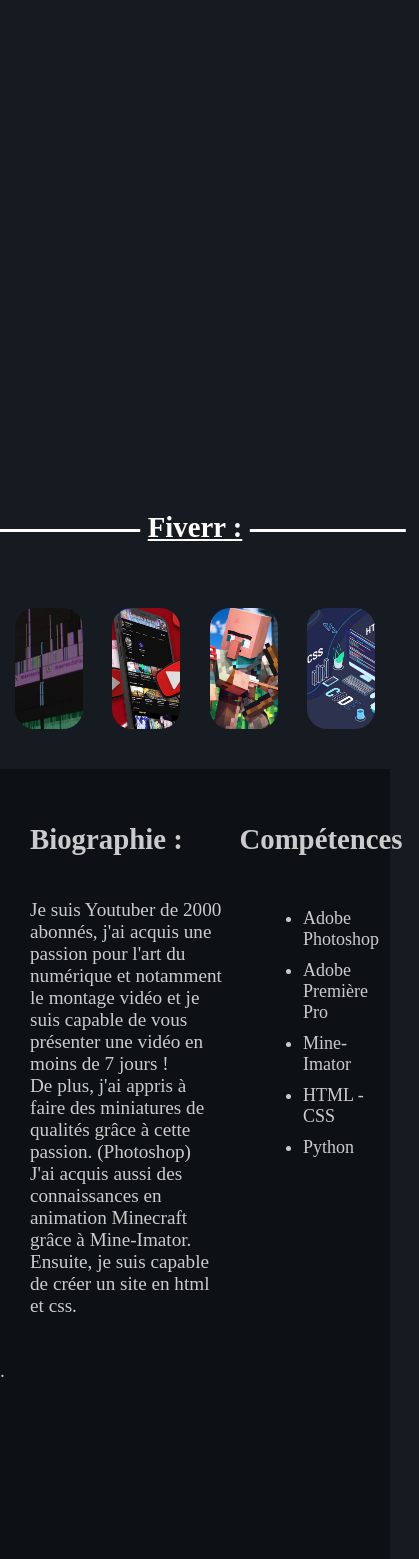
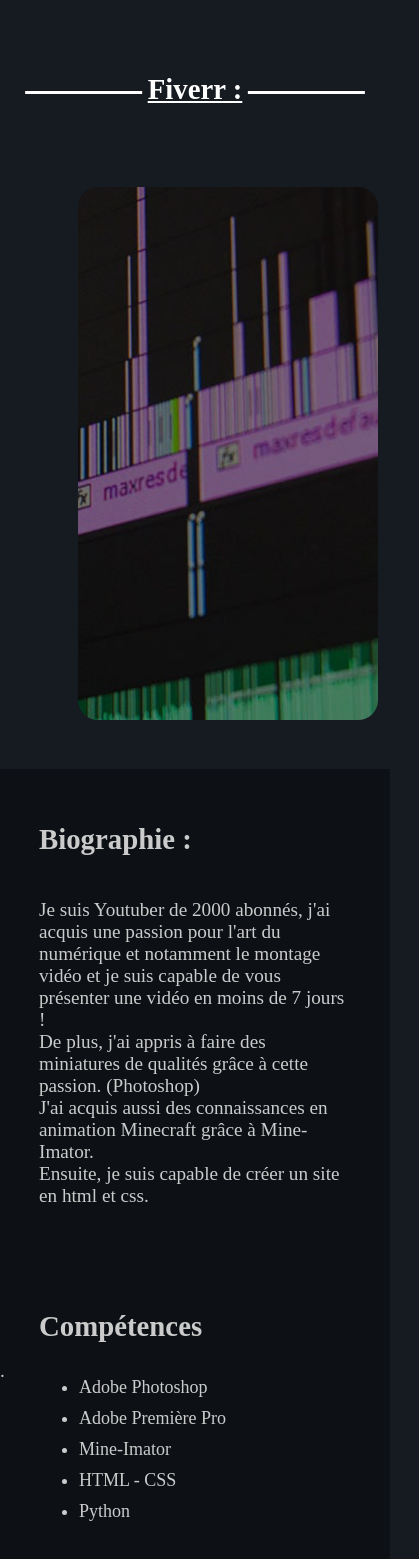
Before and after one commit to Diduck/fiverr, a plain HTML site: page index.html in a window 390 px wide. Shown: the part 75-1634 px from the top of the page, 419 px wide, since content can reach past the window. Drawn offline with Linux system fonts and the light colour scheme.

Commit message:
Almost Finish Restrive, problems with nav bar and ::before of content-h1

```diff
--- a/index.html
+++ b/index.html
@@ -5,6 +5,7 @@
     <meta http-equiv="X-UA-Compatible" content="IE=edge">
     <meta name="viewport" content="width=device-width, initial-scale=1.0">
     <link rel="stylesheet" href="sources/css/style.css">
+    <script src="sources/js/header.js"></script>
 
     <title>Diatra's Page</title>
 </head>
@@ -38,9 +39,15 @@
 
     <section id="main">
 
+        <div class="content-h1">
+
+            <h1 class="main-title">Fiverr :</h1>
+
+        </div>
+
         <div class="all-case">
 
-            <div class="1cat screen"><h2>Monteur vidéo</h2><img src="sources/img/screen1.png" alt="SCREEN1"></div>
+            <div class="1cat screen first-screen"><h2>Monteur vidéo</h2><img src="sources/img/screen1.png" alt="SCREEN1"></div>
             <div class="2cat screen"><h2>Miniature Maker</h2><img src="sources/img/screen2.png" alt="SCREEN2"></div>
             <div class="3cat screen"><h2>Animation Minecraft Maker</h2><img src="sources/img/screen3.png" alt="SCREEN3"></div>
             <div class="4cat screen"><h2>Developpeur front-end</h2><img src="sources/img/screen4.png" alt="SCREEN4"></div>
@@ -48,11 +55,6 @@
 
         </div>
 
-        <div class="content-h1">
-
-            <h1 class="main-title">Fiverr :</h1>
-
-        </div>
 
 
     </section>
--- a/sources/css/style.scss
+++ b/sources/css/style.scss
@@ -169,7 +169,7 @@ header a{
 
 #main{
     display: flex;
-    flex-direction: column-reverse;
+    flex-direction: column;
     align-items: center;
 
 }
@@ -228,13 +228,21 @@ header a{
 #main .all-case{
     display: flex;
     padding: 20px 0px 40px 0px;
+    margin-top: 2%;
+    overflow: hidden;
 
+}
+
+#main .content-h1{
+    margin-top: 5%;
 }
 
 #main .all-case img{
     width: 70%;
     border-radius: 20px;
 }
+
+
 
 .screen{
     $h2Hovered: False;
@@ -248,6 +256,10 @@ header a{
     transform: translate(0, 0%);
 
     cursor: pointer;
+
+
+
+
 }
 
 $Hovered: 1;
@@ -418,7 +430,15 @@ footer{
     }
 
     100%{
-        width: 40%;
+
+        @media screen and (max-width: 680px) {
+            width: 30%;
+        }
+
+        @media screen and (min-width: 680px) {
+            width: 40%;
+        }
+
     }
 }
 
@@ -495,6 +515,8 @@ footer{
     }
 
 
+
+
     @mixin header-cat(){
 
         display: flex;
@@ -521,11 +543,78 @@ footer{
         @include header-cat;
     }
 
-    .categories:hover .restrictive-header:nth-last-of-type(-1){
+
+    .rotate-icon{
         transition: all 2s cubic-bezier(0.075, 0.82, 0.165, 1);
         transform: rotate(90deg);
+        width: -10px;
+        margin-bottom: 10px;
+    }
+
+
+    .bar-logo-hover{
+        transition: all 2s cubic-bezier(0.075, 0.82, 0.165, 1);
+        width: 15px;
+    }
+
+
+    #description{
+        flex-direction: column;
+        align-items: center;
+    }
+
+    .bio{
+        width: 80%;
+    }
+
+    .skills{
+        width: 80%;
+        display: block;
+    }
+
+
+    .main-title::before{
+        width: 30%;
+    }
+
+    .main-title::after{
+        width: 30%;
+    }
+
+    #main{
+        overflow: hidden;
+    }
+
+    #main .all-case{
+        height: 900px;
+        width: 100%;
+        overflow-x: scroll;
+    }
+
+
+    #main .all-case .screen{
+
+        display: flex;
+        justify-content: flex-start;
+        margin: 20%;
+        display: flex;
+        justify-content: center;
+        align-items: center;
+
+
+
+    }
+
+    #main .all-case .first-screen{
+        width: 1000px;
+    }
+
+    #main .all-case .screen img{
+        width: 300px;
     }
 
 
 
+
+
 }
--- /dev/null
+++ b/sources/js/header.js
@@ -0,0 +1,36 @@
+
+
+window.onload=function(){
+
+    let MonFichierhover = document.getElementsByClassName('categories')
+    let Icon = document.getElementsByClassName('restrictive-header')
+    let Bar = document.getElementsByClassName('bar-logo')
+
+
+
+
+
+    MonFichierhover[0].addEventListener('mouseenter' , showMonFichierhover , false );
+
+    MonFichierhover[0].addEventListener('mouseleave' , unshowMonFichierhover , false );
+
+
+    function showMonFichierhover() {
+
+        Icon[0].classList.add('rotate-icon');
+        for (let i = 0; i < Bar.length ; i++) {
+
+            Bar[i].classList.add('bar-logo-hover');
+        }
+    }
+
+    function unshowMonFichierhover() {
+
+        Icon[0].classList.remove('rotate-icon');
+
+        for (let i = 0; i < Bar.length ;i++) {
+
+            Bar[i].classList.remove('bar-logo-hover');
+        }
+    }
+  }
```
Also changed, not shown: sources/css/style.css, 1 other file.
